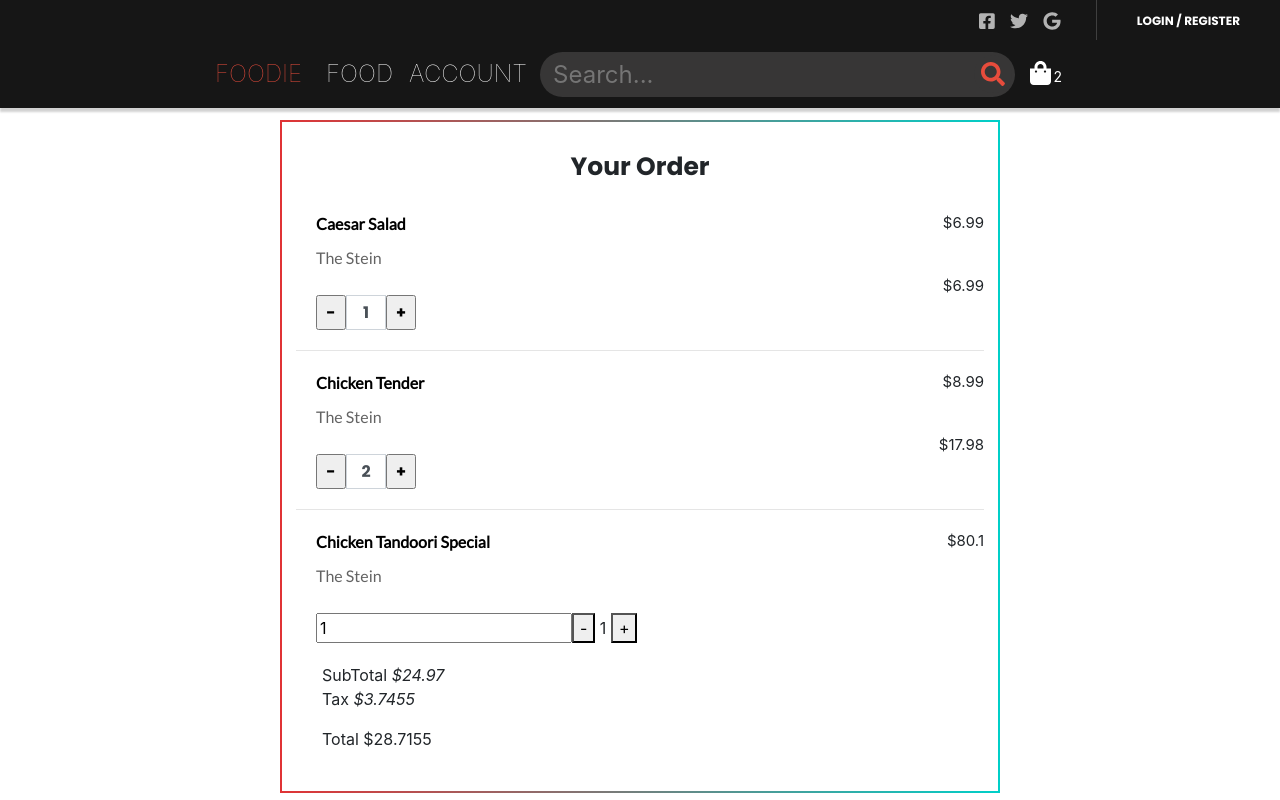
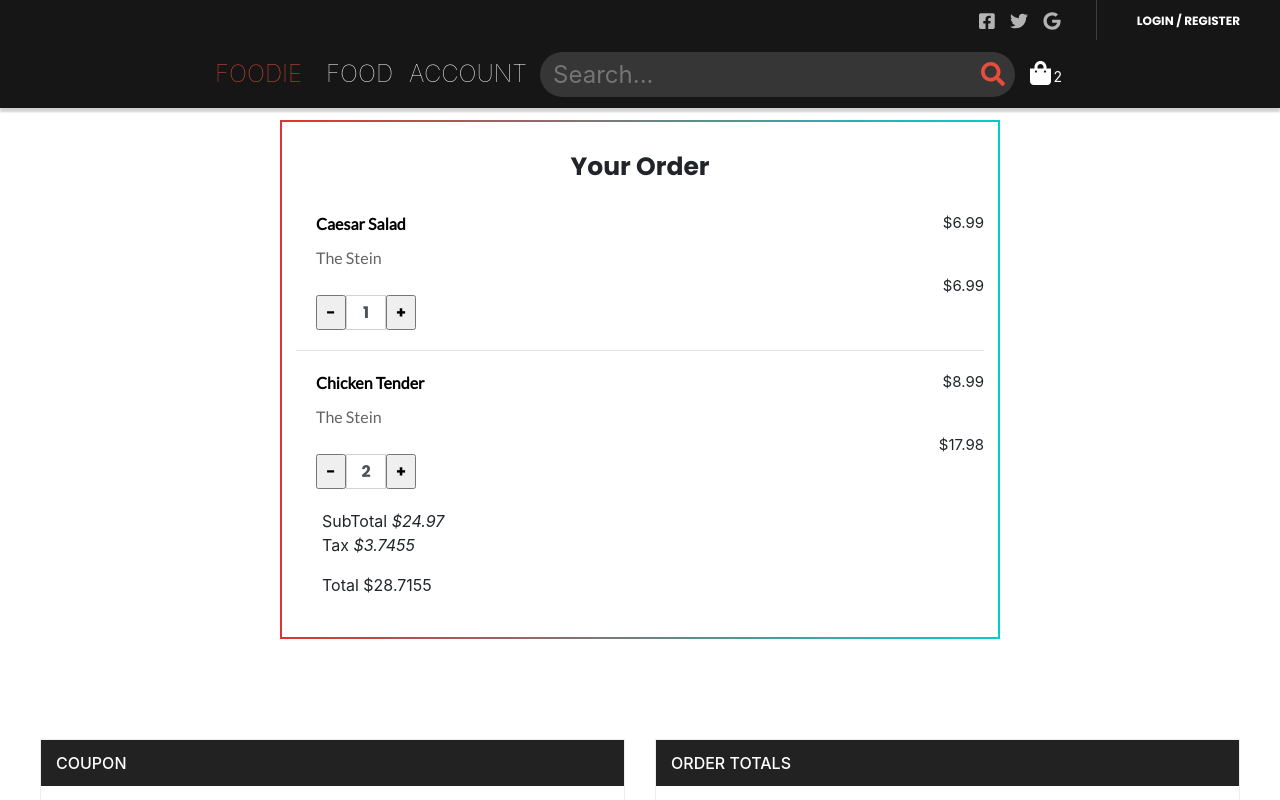
Before and after one commit to Alicia-Sheng/Foodie-WebVersion, a React app: page /order in a window 1280 px wide. Shown: the top 800 px of the page. Built offline with nearby package versions, Linux system fonts and the light colour scheme.

Commit message:
delete the unnecessary part in the ordering page

```diff
--- a/src/components/Order/Order.js
+++ b/src/components/Order/Order.js
@@ -9,7 +9,7 @@ class Order extends Component {
         this.state = {
             orderList: [
                 { id: 1, name: "Caesar Salad", num: 1, price: 6.99, checked: true },
-                { id: 2, name: "Chicken Tender", num: 2, price :8.99, checked: true}
+                { id: 2, name: "Chicken Tender", num: 2, price: 8.99, checked: true}
             ]
         };
 
@@ -97,24 +97,8 @@ class Order extends Component {
 
                                                                     })
                                                                 }
+                                                            </ul>
 
-                                                                <li>
-                                                                    <div className="dish-name">
-                                                                        <h6 itemProp="headline">Chicken Tandoori Special</h6> <span className="price">$80.1</span>
-                                                                    </div>
-                                                                    <div className="dish-ingredients">
-                                                                        <span>The Stein</span>
-                                                                    </div>
-                                                                    <div className="mor-ingredients">
-                                                                        <div className="qty-wrap">
-                                                                            <input className="qty" type="text" value="1" />
-                                                                            <button>-</button> 1 <button>+</button>
-                                                                        </div>
-                                                                    </div>
-                                                                </li>
-
-
-                                                            </ul>
                                                             <ul className="order-total">
                                                                 <li><span>SubTotal</span> <i>${this.getTotal()}</i></li>
                                                                 <li><span>Tax</span> <i>${this.getTax(this.getTotal())}</i></li>
```
